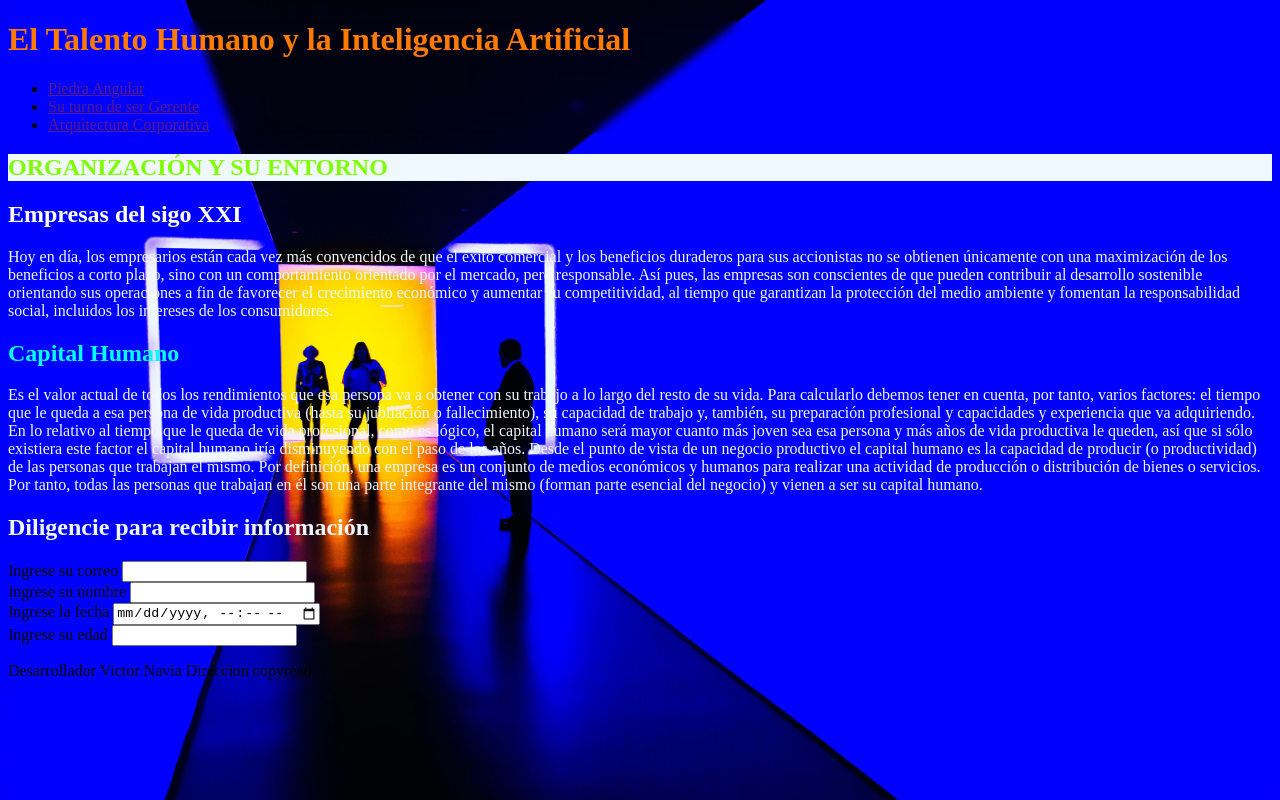
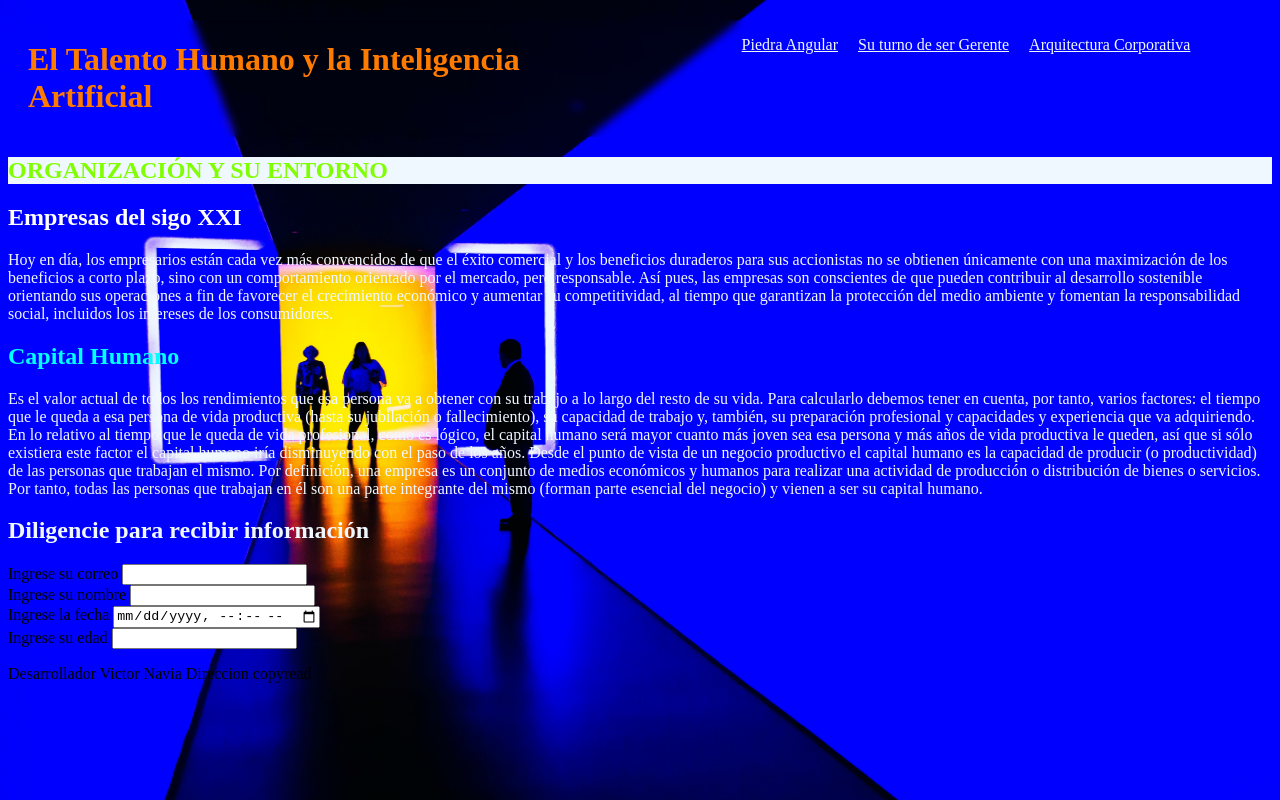
Before and after one commit to vicmana180/Empresa_y_Talento, a plain HTML site: page index.html in a window 1280 px wide. Drawn offline with Linux system fonts and the light colour scheme.

Commit message:
she commit

```diff
--- a/styles.css
+++ b/styles.css
@@ -26,3 +26,26 @@ color: aqua;
 .section1 #h2Styles{
     background-color: aliceblue;
 }
+
+
+header{
+
+    display: grid;
+    grid-template-columns: 1fr 1fr;
+}
+
+header{
+
+    margin: 20px;
+}
+
+ul{
+    list-style: none;
+    display: flex;
+    justify-content: center;
+    gap: 20px;
+}
+ul li a {
+
+    color: aliceblue;
+}
```
